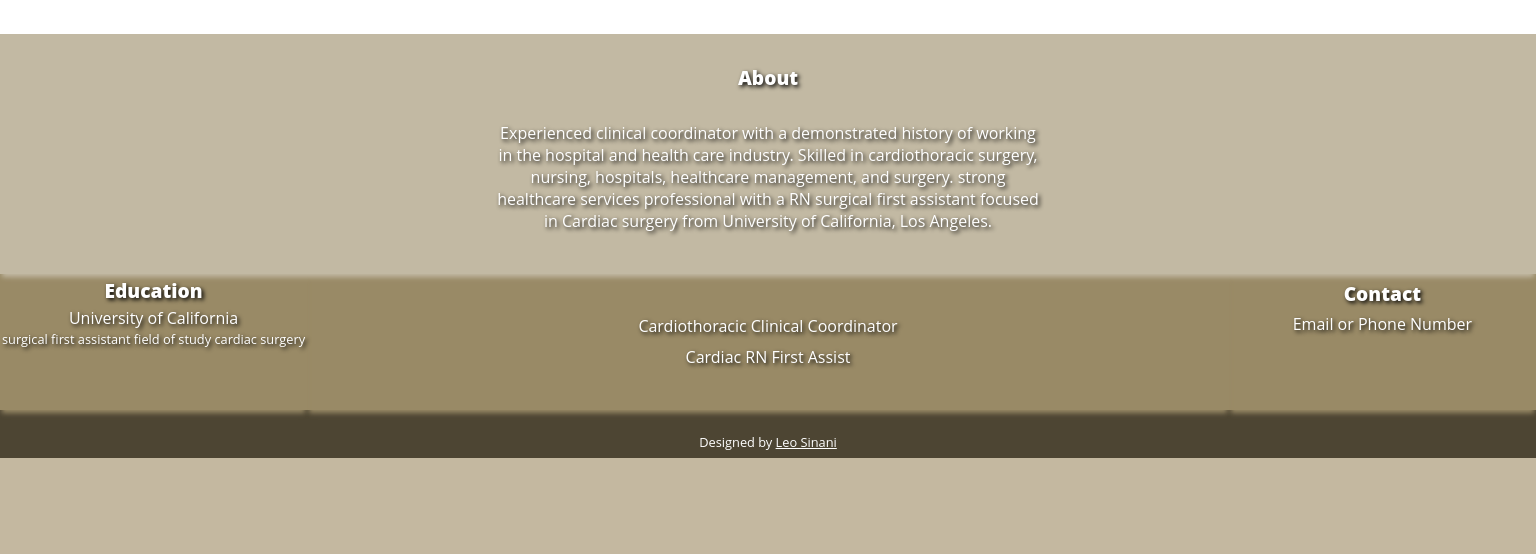
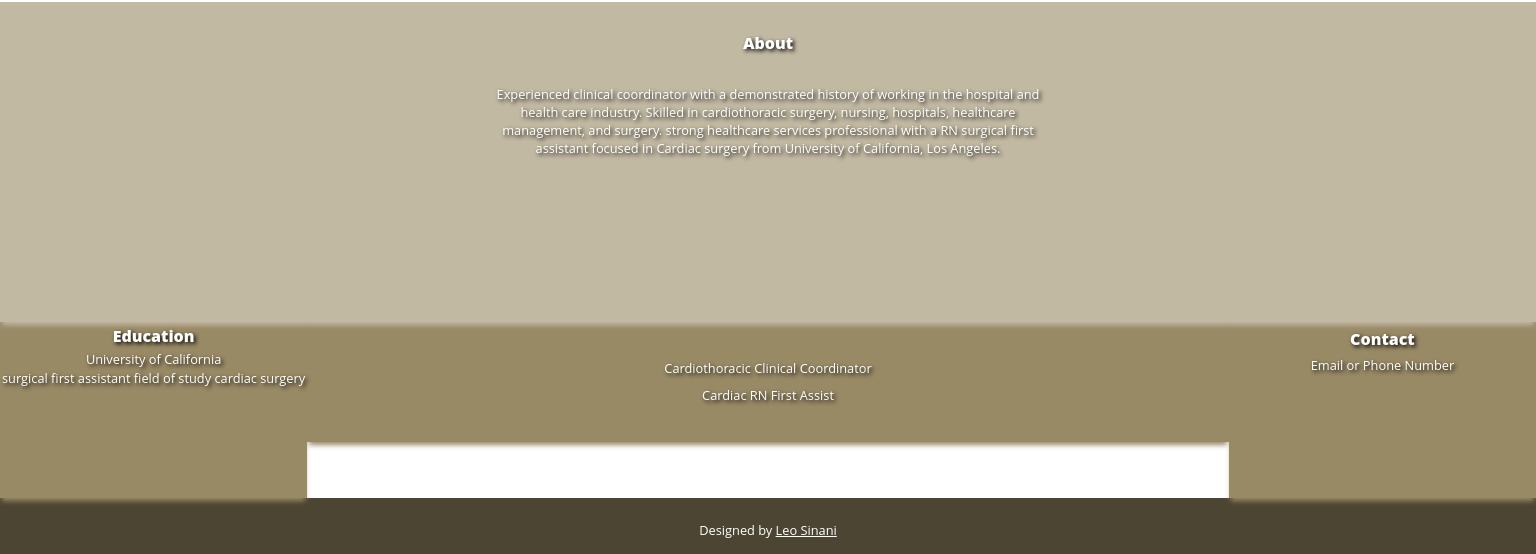
Before and after one commit to kajayr/Dr-Jora, a PHP site: page / in a window 1536 px wide. Shown: the part 368-922 px from the top of the page. Before the commit the page ends 826 px from the top, so only its background shows below. Run offline with PHP 8.4, Linux system fonts and the light colour scheme.

Commit message:
update: responsive for all devices

```diff
--- a/style.css
+++ b/style.css
@@ -111,6 +111,7 @@ img{
     display: block;
     text-align: center;
     margin: .5% auto;
+    font-size: 1rem;
 }
 
 .paragraph{
@@ -165,20 +166,6 @@ a{
     color:white;
 
 }
-
-/* @media(max-width:449px){
-  .education-des{
-    font-size: .8rem;
-    padding-top: .5%;
-}
-  .img-wrap{
-    display: none;
-}
-.header{
-  height: 20vh;
-}
-} */
-
 
 @media(min-width:450px){
   .education-des{
@@ -293,3 +280,286 @@ img:hover{
     height:25vh;
   }
 }
+
+@media (min-height: 360px) and (min-width: 640px) {
+.header-title{
+  font-size: 1rem;
+}
+.head2{
+  font-size: 1rem;
+}
+.important{
+  font-size: .8rem;
+}
+.about-title{
+  font-size: 1rem;
+}
+.paragraph{
+  font-size: .8rem;
+}
+.education-title{
+  font-size: 1rem;
+}
+.contact-title{
+  font-size: 1rem;
+}
+.contact-details{
+  font-size: .8rem;
+}
+.education-des{
+  font-size: .8rem;
+}
+.education-uniName{
+  font-size: .8rem;
+}
+.footer{
+  height: 7vh;
+}
+.head2{
+  height: 15vh;
+}
+.education{
+  height: 22vh;
+}
+.Contact{
+  height: 22vh;
+}
+}
+
+@media (min-height: 320px) and (min-width: 568px) {
+  .header-title{
+    font-size: 1rem;
+  }
+  .header{
+    height: 10vh;
+  }
+  .about{
+    height: 40vh;
+  }
+  .head2{
+    font-size: 1rem;
+  }
+  .important{
+    font-size: .8rem;
+  }
+  .about-title{
+    font-size: 1rem;
+  }
+  .paragraph{
+    font-size: .8rem;
+  }
+  .education-title{
+    font-size: 1rem;
+  }
+  .contact-title{
+    font-size: 1rem;
+  }
+  .contact-details{
+    font-size: .8rem;
+  }
+  .education-des{
+    font-size: .8rem;
+  }
+  .education-uniName{
+    font-size: .8rem;
+  }
+  .footer{
+    height: 7vh;
+  }
+  .head2{
+    height: 15vh;
+  }
+  .education{
+    height: 22vh;
+  }
+  .Contact{
+    height: 22vh;
+  }
+  }
+
+  @media (min-height: 1024px) and (min-width: 768px) {
+    .header-title{
+      font-size: 2.5rem;
+    }
+    .header{
+      height: 10vh;
+    }
+    .about{
+      height: 46vh;
+    }
+    .head2{
+      font-size: 1rem;
+    }
+    .important{
+      font-size: 2rem;
+    }
+    .about-title{
+      font-size: 2.5rem;
+    }
+    .paragraph{
+      font-size: 1.8rem;
+    }
+    .education-title{
+      font-size: 2.5rem;
+    }
+    .contact-title{
+      font-size: 2.5rem;
+    }
+    .contact-details{
+      font-size: 1.6rem;
+    }
+    .education-des{
+      font-size: 1.6rem;
+    }
+    .education-uniName{
+      font-size: 1.6rem;
+    }
+    .footer{
+      height: 7vh;
+    }
+    .footer-details{
+      font-size: 1.5rem;
+    }
+    .head2{
+      height: 15vh;
+    }
+    .education{
+      height: 22vh;
+    }
+    .Contact{
+      height: 22vh;
+    }
+    }
+
+    @media (min-height: 1366px) and (min-width: 1024px) {
+      .header-title{
+        font-size: 2.5rem;
+      }
+      .header{
+        height: 10vh;
+      }
+      .img-wrap{
+        height: 20vh;
+      }
+      .about{
+        height: 31vh;
+      }
+      .important{
+        font-size: 1.6rem;
+      }
+      .about-title{
+        font-size: 2.5rem;
+      }
+      .paragraph{
+        font-size: 1.8rem;
+        min-width: 80%;
+      }
+      .contact-title{
+        font-size: 2rem;
+        margin-top: 20%;
+      }
+      .contact-details{
+        font-size: 1.6rem;
+        margin-top:22%;
+      }
+      .education{
+        height: 25vh;
+
+      }
+      .education-title{
+        font-size: 2rem;
+        margin-top: 10%;
+      }
+      .education-des{
+        font-size: 1.6rem;
+        margin-top:5%;
+      }
+      .education-uniName{
+        font-size: 1.6rem;
+        margin-top:10%;
+      }
+      .footer{
+        height: 7vh;
+      }
+      .footer-details{
+        font-size: 1.5rem;
+      }
+      .head2{
+        height: 25vh;
+      }
+      .Contact{
+        height: 25vh;
+      }
+      .grid-wrap{
+        grid-template-columns: 1fr 1fr 1fr 1fr 1fr;
+      grid-template-areas:
+      'header header header header header'
+      'img img img img img'
+      'about about about about about '
+      'education education head2 head2 contact'
+      'footer footer footer footer footer'
+  }
+
+      }
+
+      @media (min-height: 1024px) and (min-width: 1366px) {
+        .header-title{
+          font-size: 2.5rem;
+        }
+        .header{
+          height: 10vh;
+        }
+        .about{
+          height: 30vh;
+        }
+        .important{
+          font-size: 2rem;
+
+        }
+        .about-title{
+          font-size: 2.5rem;
+        }
+        .paragraph{
+          font-size: 1.8rem;
+          min-width: 90%;
+        }
+        .education-title{
+          font-size: 2.5rem;
+          margin-left:20%;
+        }
+        .contact-title{
+          font-size: 2.5rem;
+        }
+        .contact-details{
+          font-size: 1.6rem;
+          margin-right: 2%;
+        }
+        .education-des{
+          font-size: 1.4rem;
+          margin-left:10%;
+          margin-top:5%;
+          min-width: 100%;
+        }
+        .education-uniName{
+          font-size: 1.6rem;
+          margin-left:20%;
+        }
+        .footer{
+          height: 7vh;
+        }
+        .footer-details{
+          font-size: 1.5rem;
+        }
+        .img-wrap{
+height: 20vh;
+        }
+        .head2{
+          height: 20vh;
+        }
+        .education{
+          height: 20vh;
+        }
+        .Contact{
+          height: 20vh;
+        }
+        }
```
